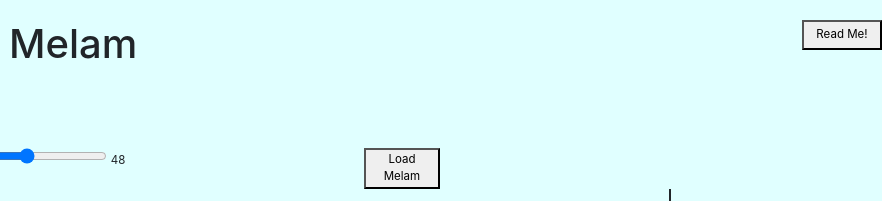
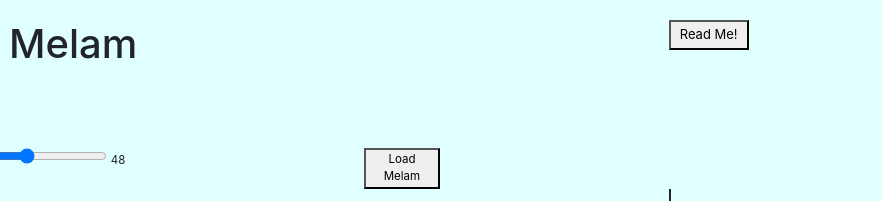
Before and after one commit to AshokPIndy/ChendaPractice, a plain HTML site: page Panchari/Panchari Melam.html in a window 1280 px wide. Shown: the top 201 px of the page, 398-1280 px from the left. Drawn offline with nearby package versions, Linux system fonts and the light colour scheme.

Commit message:
Fixed Readme size

```diff
--- a/Panchari/Panchari Melam.html
+++ b/Panchari/Panchari Melam.html
@@ -62,11 +62,11 @@
          <div class="col-1">
             <img src="../Resources/Chenda Image.png" width="128px" height="128px"/>
          </div>
-         <div class="col">
+         <div class="col-8">
             <h1>Panchari Melam</h1>
             <h3 id="Kalam">Kalam 3</h3>
          </div>
-         <button class="hdr-help" onclick="location.href='./Readme.html'" style="height: 30px; width: 80px;">Read Me!</button>
+         <button class="hdr-help" onclick="location.href='./Readme.html'" style="height: 30px; width: 80px; font-size: small;">Read Me!</button>
       </div>
       <div class="row" id="row_buttons">
          <div class="col-1">&nbsp;&nbsp;</div>
```
